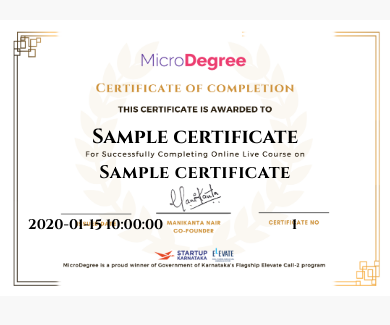
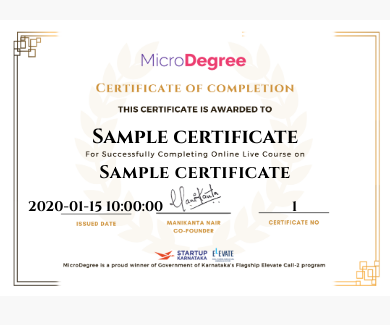
Before and after one commit to placements-microdegree/CERTIFICATE, a FastAPI app: template templates/certificate.html in a window 390 px wide. Shown: the part 264-589 px from the top of the page. Run offline with FastAPI, Linux system fonts and the light colour scheme; the template is opened without the code that fills it: most values are stand-ins (such as "Sample title", 1, 10 or a date in 2020).

Commit message:
Update certificate.html

```diff
--- a/templates/certificate.html
+++ b/templates/certificate.html
@@ -98,7 +98,7 @@
       .certificate-container{ max-width:100%; }
       .name{ top:42.5%; font-size:clamp(0.95rem, 5.2vw, 1.6rem); }
       .course{ top:55.5%; font-size:clamp(0.9rem, 4.6vw, 1.4rem); }
-      .date,.certid{ bottom:23%; font-size:clamp(0.7rem, 3.6vw, 0.9rem); }
+      .date,.certid{ bottom:29.5%; font-size:clamp(0.7rem, 3.6vw, 0.9rem); }
     }
   </style>
 </head>
```
